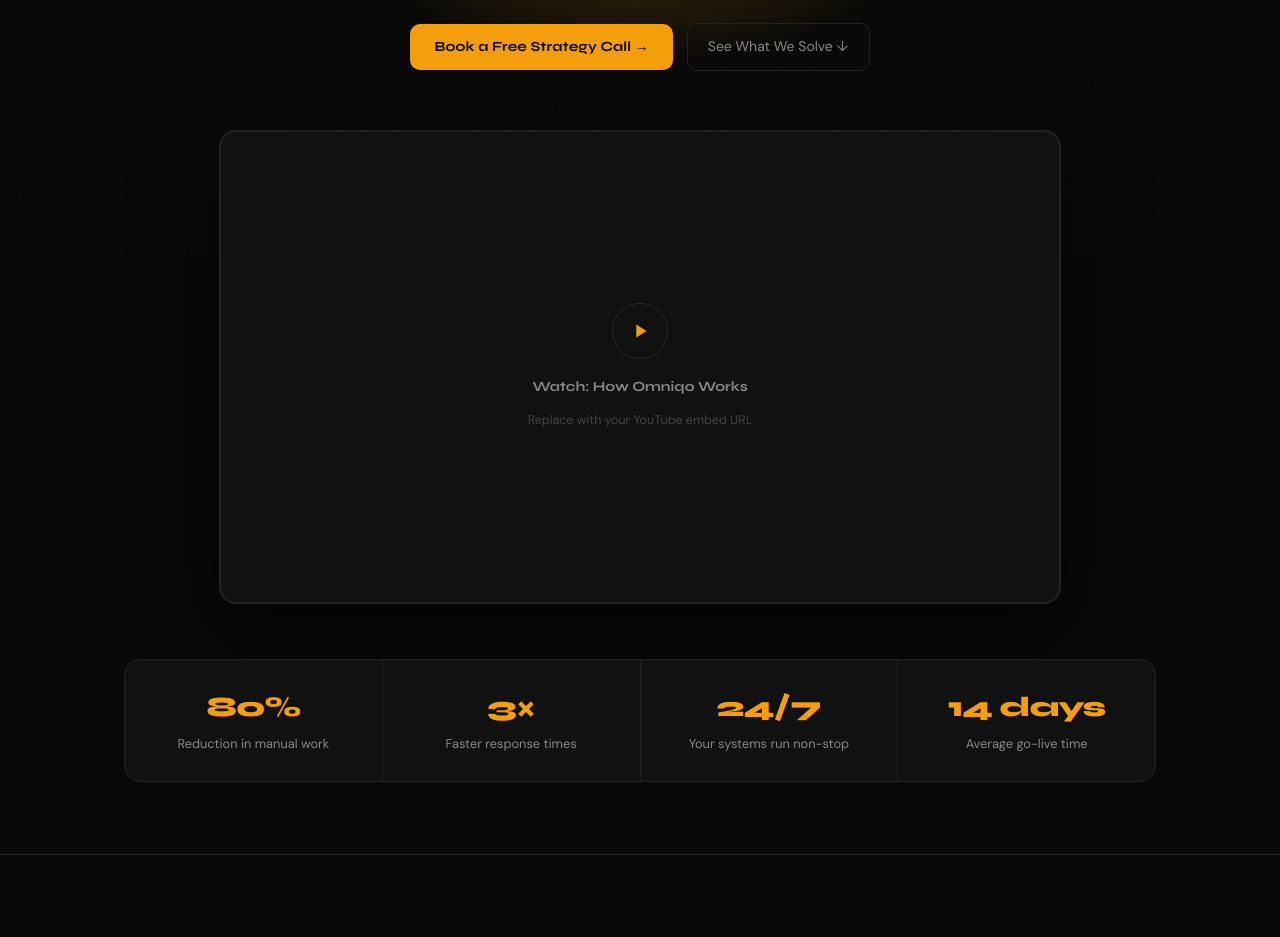
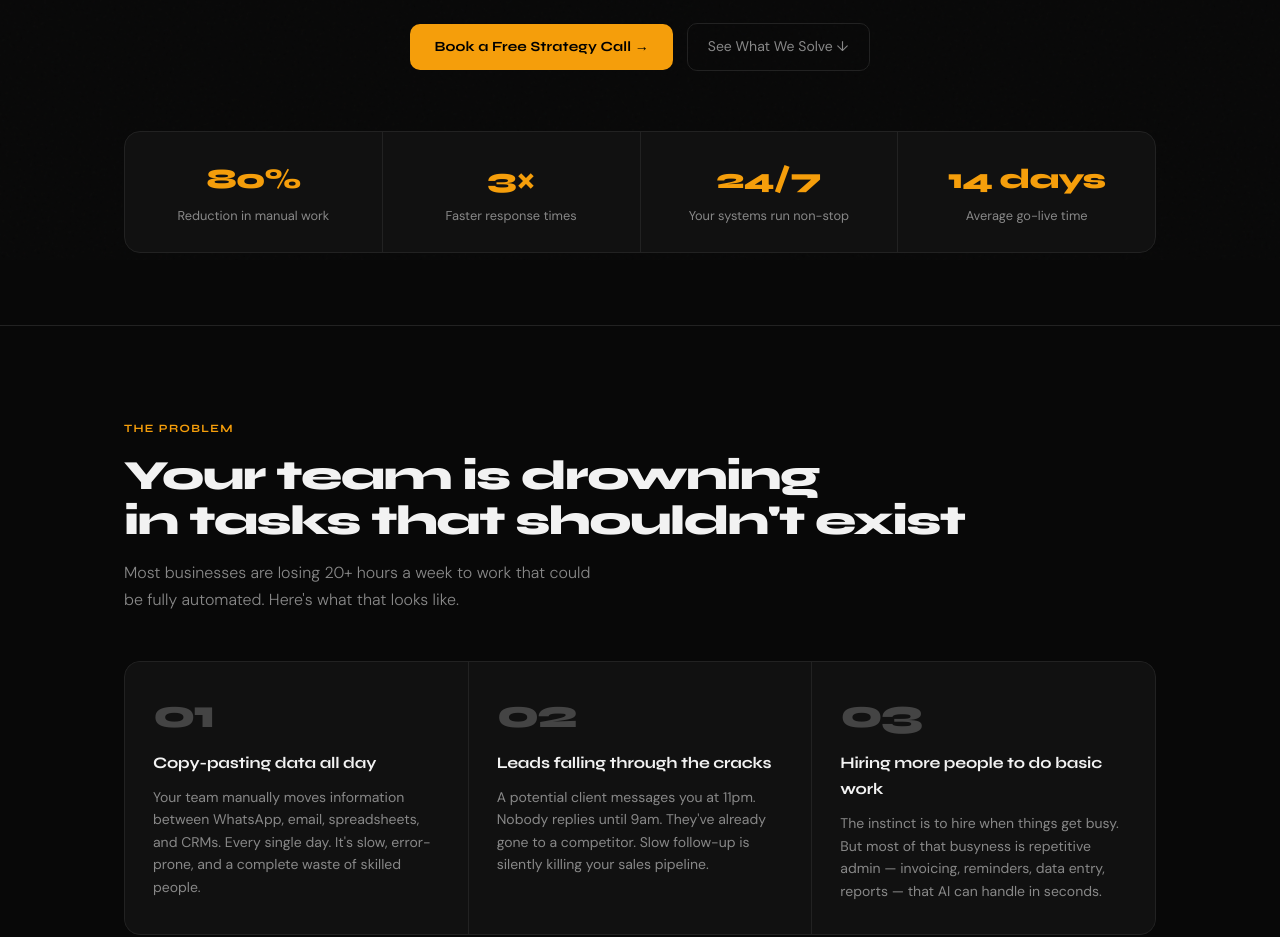
Before and after one commit to izmakhan323/Omniqo, a plain HTML site: page index.html in a window 1280 px wide. Shown: the part 540-1477 px from the top of the page. Drawn offline with Linux system fonts and the light colour scheme; a script that the page names is missing.

Commit message:
Update index.html

```diff
--- a/index.html
+++ b/index.html
@@ -228,47 +228,7 @@
     }
     .btn-ghost:hover { color: var(--fg); border-color: var(--border-light); }
 
-    /* video */
-    .video-wrap {
-      position: relative;
-      max-width: 840px;
-      margin: 0 auto;
-      aspect-ratio: 16/9;
-      border-radius: var(--radius-lg);
-      overflow: hidden;
-      border: 1px solid var(--border);
-      background: var(--bg-card);
-      box-shadow: 0 0 0 1px var(--border), 0 32px 80px rgba(0,0,0,0.6);
-    }
-    .video-wrap iframe {
-      position: absolute;
-      inset: 0;
-      width: 100%;
-      height: 100%;
-      border: none;
-    }
-    .video-ph {
-      position: absolute;
-      inset: 0;
-      display: flex;
-      flex-direction: column;
-      align-items: center;
-      justify-content: center;
-      gap: 0.75rem;
-      color: var(--fg-faint);
-      font-size: 0.875rem;
-    }
-    .video-ph-icon {
-      width: 56px;
-      height: 56px;
-      border-radius: 50%;
-      border: 1px solid var(--border-light);
-      display: flex;
-      align-items: center;
-      justify-content: center;
-      margin-bottom: 0.25rem;
-    }
-    .video-ph-icon svg { width: 22px; height: 22px; color: var(--accent); }
+
 
     /* stats bar */
     .stats-bar {
@@ -571,27 +531,6 @@
       <a href="#solution" class="btn-primary">Book a Free Strategy Call →</a>
       <a href="#problem" class="btn-ghost">See What We Solve ↓</a>
     </div>
-
-    <!-- ★ YouTube Placeholder — replace src with your embed URL ★ -->
-    <div class="video-wrap fu d4">
-      <!--
-        REPLACE PLACEHOLDER: uncomment and add your YouTube embed URL below
-        <iframe
-          src="https://www.youtube.com/embed/YOUR_VIDEO_ID"
-          title="Omniqo — How It Works"
-          allow="accelerometer; autoplay; clipboard-write; encrypted-media; gyroscope; picture-in-picture"
-          allowfullscreen>
-        </iframe>
-      -->
-      <div class="video-ph">
-        <div class="video-ph-icon">
-          <svg viewBox="0 0 24 24" fill="currentColor"><path d="M8 5v14l11-7z"/></svg>
-        </div>
-        <strong style="color:var(--fg-muted); font-family:var(--font-display);">Watch: How Omniqo Works</strong>
-        <span style="font-size:0.78rem;">Replace with your YouTube embed URL</span>
-      </div>
-    </div>
-
     <!-- Stats -->
     <div class="stats-bar fu d5">
       <div class="stat-item">
```
